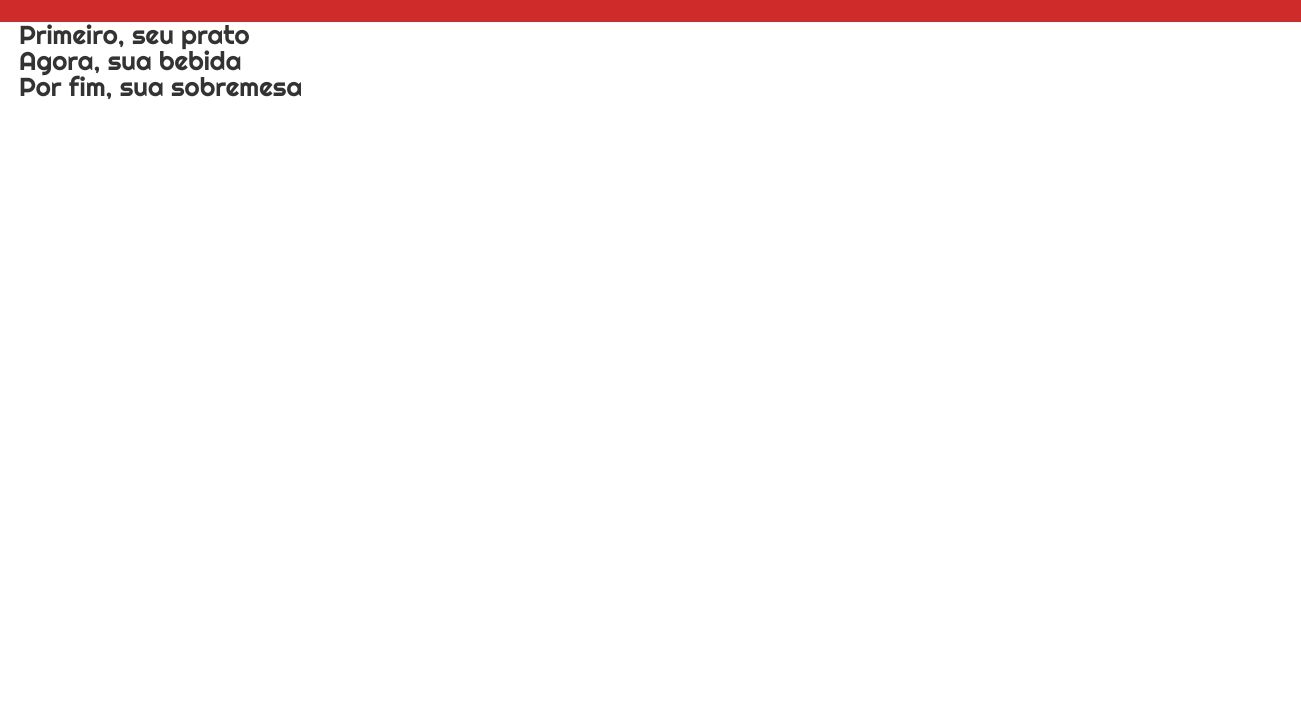
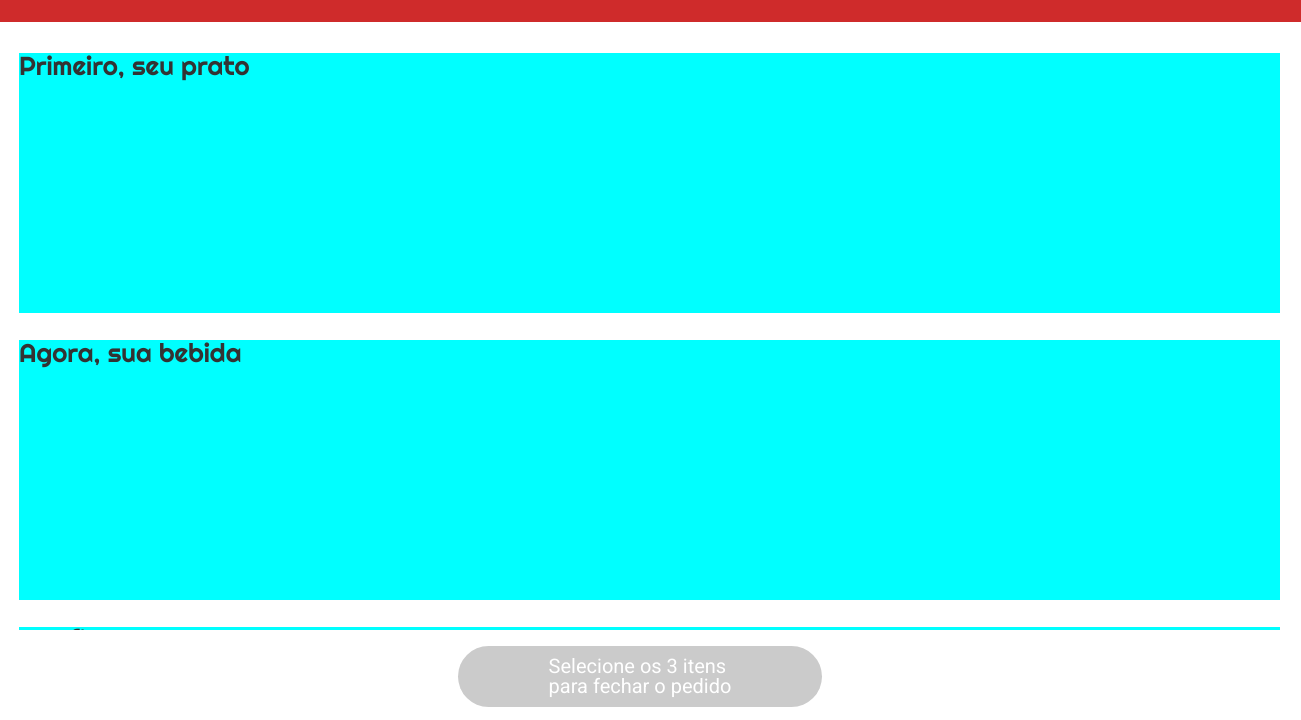
Before and after one commit to victordurco/driven-eats, a plain HTML site: page index.html in a window 1280 px wide. Shown: the part 78-798 px from the top of the page, 1301 px wide, since content can reach past the window. Drawn offline with Linux system fonts and the light colour scheme.

Commit message:
bottom-bar and content divs structure done

```diff
--- a/css/style.css
+++ b/css/style.css
@@ -8,6 +8,10 @@
     background-color: #CF2B2B;
     padding-top: 8px;
     padding-left: 21px;
+    position:fixed;
+    top: 0px;
+    left: 0px;
+    z-index: 1;
 }
 
 .logo{
@@ -24,17 +28,50 @@
 
 /*  CONTENT  */
 .content{
+    margin-top: 100px;
+    padding-top: 31px;
     padding-left: 19px;
+}
+
+.category-container{
+    height: 260px;
+    width: 100%;
+    margin-bottom: 27px;
+    background-color: aqua;
 }
 
 .div-title{
     font-size: 26px;
     color: #333333;
 }
-
 /*  CONTENT  */
 
 
+/*  BOTTOM BAR  */
+.bottom-bar{
+    background-color: #FFFF;
+    height: 92px;
+    width: 100%;
+    position: fixed;
+    bottom: 0px;
+    left: 0px;
+    display: flex;
+    align-items: center;
+    justify-content: center;
+}
+
+.close-order-disabled{
+    Width: 364px;
+    Height: 61px;
+    font-size: 20px;
+    background-color: #CBCBCB;
+    display: flex;
+    align-items: center;
+    justify-content: center;
+    border-radius: 50px;
+    letter-spacing: 1.8%;
+}
+/*  BOTTOM BAR  */
 
 /**  fonts  **/
 .main-font{
--- a/index.html
+++ b/index.html
@@ -8,24 +8,40 @@
     <title>DrivenEats</title>
   </head>
   <body>
+
+    <!--  TOP BAR  -->
     <div class="top-bar ">
         <p class="logo main-font white">DrivenEats</p>
         <p class="sub-logo sub-font white">Sua comida em 6 minutos</p>
     </div>
+    <!--  /TOP BAR  -->
 
+
+    <!-- PAGE CONTENT  -->
     <div class="content">
-        <div class="dish">
+        <div class="category-container">
             <p class="div-title main-font">Primeiro, seu prato</p>
+            <ul class="dishes"></ul>
         </div>
 
-        <div class="drink">
+        <div class="category-container">
             <p class="div-title main-font">Agora, sua bebida</p>
+            <ul class="drinks"></ul>
         </div>
 
-        <div class="dessert">
+        <div class="category-container">
             <p class="div-title main-font">Por fim, sua sobremesa</p>
+            <ul class="desserts"></ul>
         </div>
     </div>
+    <!--  /PAGE CONTENT  -->
+
+
+    <!-- BOTTOM BAR  -->
+    <div class="bottom-bar">
+        <div class="close-order-disabled sub-font white ">Selecione os 3 itens <br/>  para fechar o pedido</div>
+    </div>
+    <!--  /BOTTOM BAR  -->
 
     <script src="./js/javascript.js"></script>
   </body>
```
